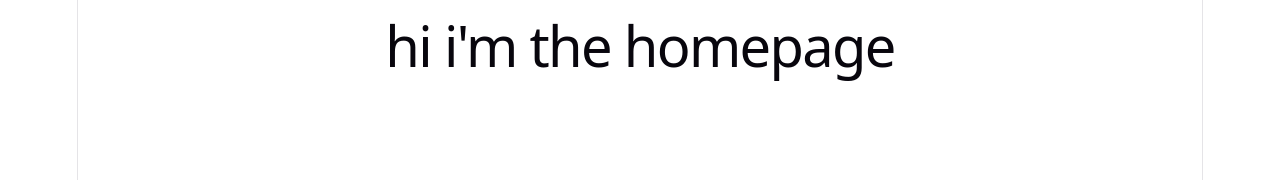
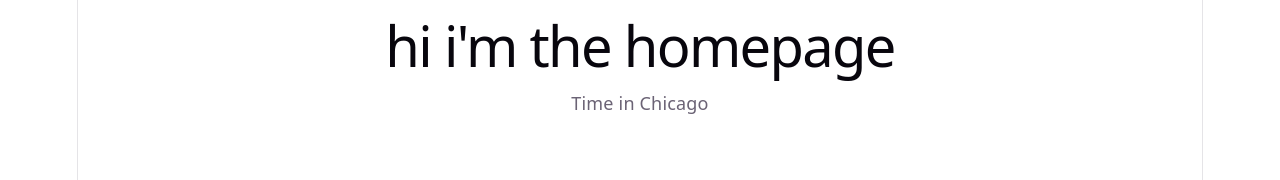
Before and after one commit to Code-Platoon-Compass/COMPASS, a React (Vite) app in the folder client/: page / in a window 1280 px wide. Shown: the top 180 px of the page. Built offline with nearby package versions, Linux system fonts and the light colour scheme; no server answers.

Commit message:
timezone widget

```diff
--- /dev/null
+++ b/client/src/components/TimezoneClock.jsx
@@ -0,0 +1,25 @@
+import axios from "axios";
+import { useEffect, useState } from "react";
+
+const TIMEZONE = "America/Chicago";
+const API_URL = "https://time.now/developer/api";
+
+export default function TimezoneClock() {
+  const [time, setTime] = useState();
+
+  const getTime = async () => {
+    const time = await axios.get(`${API_URL}/timezone/${TIMEZONE}`);
+    setTime(time.data.datetime.split(/[T.]/)[1]);
+  };
+
+  useEffect(() => {
+    setTimeout(getTime, 1000);
+  }, [time]);
+
+  return (
+    <>
+      <header>Time in Chicago</header>
+      {time}
+    </>
+  );
+}
--- a/client/src/pages/HomePage.jsx
+++ b/client/src/pages/HomePage.jsx
@@ -1,7 +1,11 @@
+import TimezoneClock from "../components/TimezoneClock";
 
 
 const HomePage = () => {
-    return <h1>hi i'm the homepage</h1>
+    return <>
+      <h1>hi i'm the homepage</h1>
+      <TimezoneClock />
+    </>
 }
 
 export default HomePage;
```
